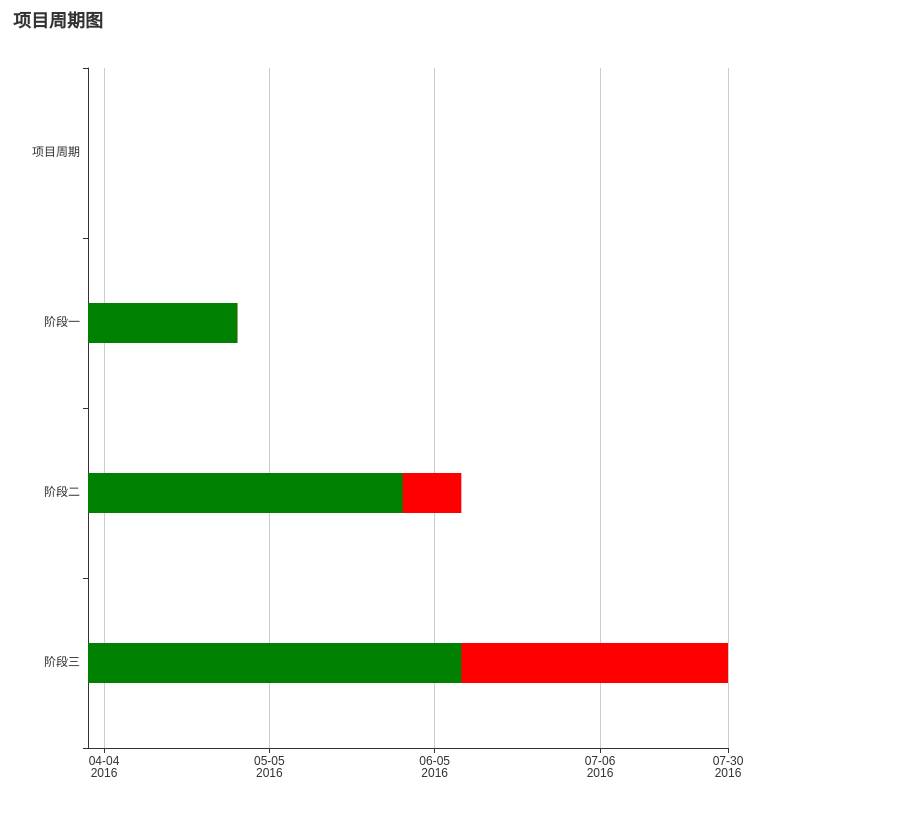
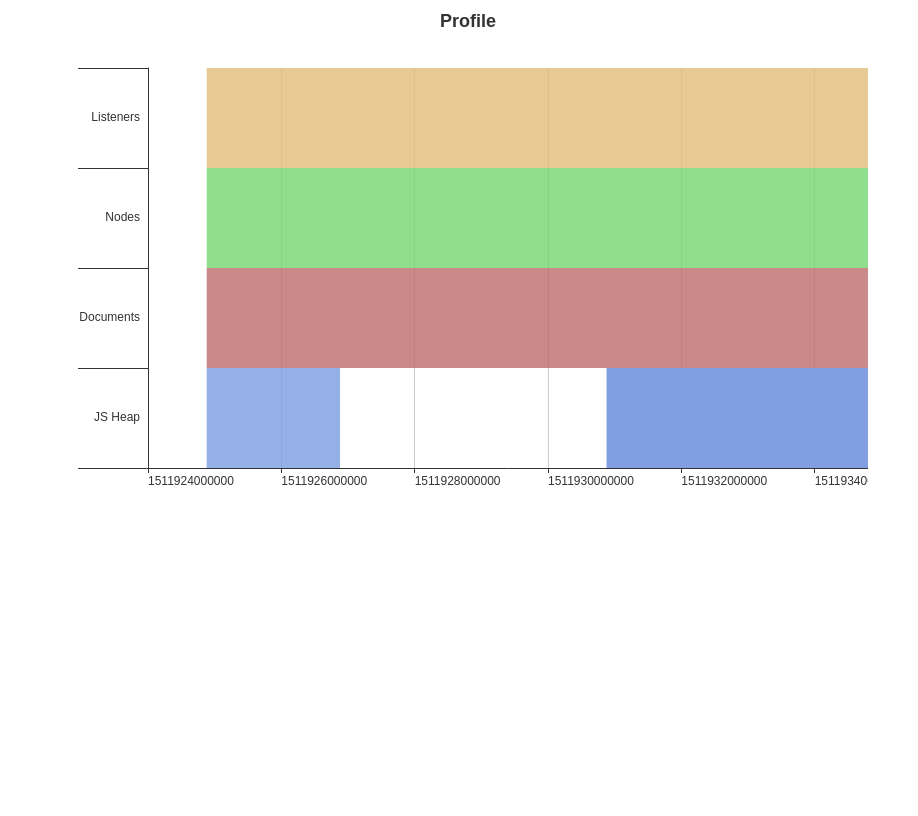
Before and after one commit to xiexuanzheng123/echarts, a website built with webpack: page index.html in a window 1280 px wide. Shown: the whole page, without its empty margins (0-918 px from the left). Built offline with nearby package versions, Linux system fonts and the light colour scheme.

Commit message:
echarts-custom

```diff
--- a/index.html
+++ b/index.html
@@ -7,6 +7,6 @@
     <title>Document</title>
 </head>
 <body>
-    <div id="main" style="width: 800px; height: 800px"></div>
+    <div id="main" style="width: 800px; height: 800px; margin-left: 60px;"></div>
 </body>
 </html>
--- /dev/null
+++ b/js/profile/profile.js
@@ -0,0 +1,191 @@
+import * as echarts from 'echarts';
+
+var data = [];
+var dataCount = 2;
+var startTime = +new Date();
+var categories = ['JS Heap', 'Documents', 'Nodes', 'Listeners'];
+var types = [
+    {name: 'JS Heap', color: '#7b9ce1', startTime: 1511924880356, endTime: 1511926880356},
+    {name: 'JS Heap', color: '#7b9ce1', startTime: 1511930880356, endTime: 1511934880356},
+    {name: 'JS Heap', color: '#7b9ce1', startTime: 1511930880356, endTime: 1511934880356},
+    {name: 'Documents', color: '#bd6d6c', startTime: 1511924880356, endTime: 1511934880356},
+    {name: 'Nodes', color: '#75d874', startTime: 1511924880356, endTime: 1511934880356},
+    {name: 'Listeners', color: '#e0bc78', startTime: 1511924880356, endTime: 1511934880356},
+    // {name: 'GPU Memory', color: '#dc77dc', startTime: 1511870985924, endTime: 1511870185924},
+    // {name: 'GPU', color: '#72b362', startTime: 1511870985924, endTime: 1511870185924}
+];
+
+// Generate mock data
+// echarts.util.each(types, function (type, index) {
+//     // var baseTime = startTime;
+//     // console.log(baseTime, 'baseTime');
+//     for (var i = 0; i < dataCount; i++) {
+//         //var typeItem = types[Math.round(Math.random() * (types.length - 1))];
+//         //var duration = Math.round(Math.random() * 10000);
+//         //console.log(duration, 'duration');
+//         var baseTime = types[i].startTime;
+//         var endTime = types[i].endTime;
+//         data.push({
+//             name: types[i].name,
+//             value: [
+//                 index,
+//                 baseTime,
+//                 20 * i,
+//                 endTime
+//                 //baseTime += types[i].time,
+//                 //duration
+//             ],
+//             itemStyle: {
+//                 normal: {
+//                     color: types[i].color
+//                 }
+//             }
+//         });
+//         //baseTime += Math.round(Math.random() * 2000);
+//         //baseTime += types[i].time;
+//     }
+// });
+for(let i = 0; i < types.length; i++) {
+    data.push({
+            name: types[i].name,
+            value: [
+                categories.indexOf(types[i].name),
+                types[i].startTime,
+                types[i].endTime
+                //baseTime += types[i].time,
+                //duration
+            ],
+            itemStyle: {
+                normal: {
+                    color: types[i].color
+                }
+            }
+        })
+};
+console.log(data,'data');
+function renderItem(params, api) {//params 包含了当前数据信息和坐标系的信息//api包含一些开发者可调用的方法集合
+    console.log(params, 'params');
+    console.log(api, 'api');
+    var categoryIndex = api.value(0);//取出dataItem中的值，取出value中第一个纬度的值
+    var start = api.coord([api.value(1), categoryIndex]);//进行坐标转换计算
+    var end = api.coord([api.value(2), categoryIndex]);
+    var height = api.size([0, 1])[1];
+    //console.log(api.size([0, 1]));
+    console.log(start, 'start');
+    console.log(end, 'end');
+    console.log(height, 'height')
+    return {//返回图形元素
+        type: 'rect',
+        // shape: echarts.graphic.clipRectByRect({
+        //     x: start[0],
+        //     y: start[1] - height / 2,
+        //     width: end[0] - start[0],
+        //     height: height
+        // }, {
+        //     x: params.coordSys.x,
+        //     y: params.coordSys.y,
+        //     width: params.coordSys.width,
+        //     height: params.coordSys.height
+        // }),
+        shape: echarts.graphic.clipRectByRect ({
+            x: start[0],
+            y: start[1] - height / 2,
+            width: end[0] - start[0],
+            height: height
+        }, {
+            x: 0,
+            y: params.coordSys.y,
+            width: params.coordSys.width,
+            height:params.coordSys.height
+        }),
+        style: api.style()
+    };
+}
+
+let myChart = echarts.init(document.getElementById('main'));
+myChart.setOption({
+    tooltip: {
+        formatter: function (params) {
+            //console.log(params, 'tooltip')
+            return params.marker + params.name + ': ' + params.value[1] + ' ~ ' + params.value[2];
+        }
+    },
+    title: {
+        text: 'Profile',
+        left: 'center'
+    },
+    legend: {
+        data: ['bar', 'error']
+    },
+    // dataZoom: [{
+    //     type: 'slider',
+    //     filterMode: 'weakFilter',
+    //     showDataShadow: false,
+    //     top: 400,
+    //     height: 10,
+    //     borderColor: 'transparent',
+    //     backgroundColor: '#e2e2e2',
+    //     handleIcon: 'M10.7,11.9H9.3c-4.9,0.3-8.8,4.4-8.8,9.4c0,5,3.9,9.1,8.8,9.4h1.3c4.9-0.3,8.8-4.4,8.8-9.4C19.5,16.3,15.6,12.2,10.7,11.9z M13.3,24.4H6.7v-1.2h6.6z M13.3,22H6.7v-1.2h6.6z M13.3,19.6H6.7v-1.2h6.6z', // jshint ignore:line
+    //     handleSize: 20,
+    //     handleStyle: {
+    //         shadowBlur: 6,
+    //         shadowOffsetX: 1,
+    //         shadowOffsetY: 2,
+    //         shadowColor: '#aaa'
+    //     },
+    //     labelFormatter: ''
+    // }, {
+    //     type: 'inside',
+    //     filterMode: 'weakFilter'
+    // }],
+    grid: {
+        height: 400,
+        width: 800
+    },
+    xAxis: {
+        min: 1511924000000,
+        scale: true,
+        axisLabel: {
+            interval: 1,
+            showMinLabel: true,
+            //rotate: -45,
+            align: 'left',
+            //backgroundColor: '#ccc',
+            //padding: '0px',
+            formatter: function (value) {
+                var date = new Date(value);
+                var texts = [date.getHours(), (date.getMinutes()), date.getSeconds()];
+                // if (index === 0) {
+                //     texts.unshift(date.getYear());
+                // }
+                return value;
+            },
+            axisTick: {
+                length: 60
+            }
+        },
+        //data: [16653, 116653, 216653, 316656, 416653]
+    },
+    yAxis: {
+        data: categories,
+        axisTick: {
+            length: 70
+        }
+    },
+    series: [{
+        name: 'test',
+        id: 1,
+        type: 'custom',
+        renderItem: renderItem,//自定义渲染逻辑
+        itemStyle: {
+            normal: {
+                opacity: 0.8
+            }
+        },
+        encode: {
+            x: [1, 2],
+            y: 0
+        },
+        data: data
+    }]
+});
--- a/webpack.config.js
+++ b/webpack.config.js
@@ -8,7 +8,7 @@ module.exports = {
     entry: {
         index: [
             'babel-polyfill',
-            './js/gantt/index1'
+            './js/profile/profile'
         ]
     },
     output: {
```
Also changed, not shown: 1 other file.
